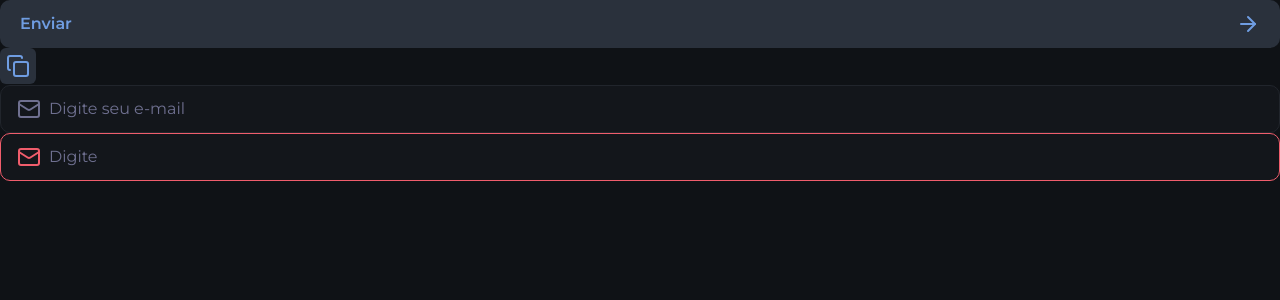
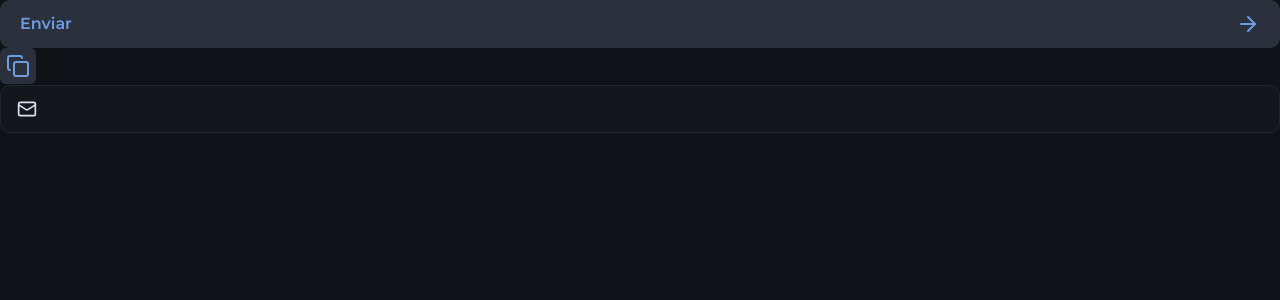
Before and after one commit to CaioLima96/nlwconnectJAN2025, a Next.js app: page / in a window 1280 px wide. Shown: the top 300 px of the page. Built offline with nearby package versions, Linux system fonts and the light colour scheme.

Commit message:
feito os componentes do input

```diff
--- a/src/app/page.tsx
+++ b/src/app/page.tsx
@@ -1,19 +1,11 @@
-import { ArrowRight, Copy } from 'lucide-react'
+import { ArrowRight, Copy, Mail } from 'lucide-react'
 import { Button } from "@/components/button";
 import { IconButton } from '@/components/icon-button';
-import { Input } from '../components/input';
+import { InputField, InputIcon, InputRoot } from '@/components/input';
 
 export default function Home() {
   return (
     <main>
-      {/* <div>Hello world!</div>
-
-      <h1 className="text-4xl font-semibold font-heading">Hello World</h1>
-
-      <Button text="Caio"/>
-      <Button text="NLW"/>
-      <Button text="Enviar"/> */}
-
       <Button type="submit">
         Enviar
         <ArrowRight/>
@@ -24,8 +16,14 @@ export default function Home() {
       </IconButton>
 
       <div>
-        <Input type='email' placeholder='Digite seu e-mail'/>
-        <Input type='email' placeholder='Digite' error/>
+        <InputRoot>
+          <InputIcon>
+            <Mail className='size-5'/>
+          </InputIcon>
+          <InputField>
+
+          </InputField>
+        </InputRoot>
       </div>
 
     </main>
--- a/src/components/input.tsx
+++ b/src/components/input.tsx
@@ -1,23 +1,67 @@
 import { ComponentProps } from "react";
-import { Mail } from 'lucide-react'
+// import { Mail } from 'lucide-react'
 
-interface InputProps extends ComponentProps<'input'>{
+// interface InputProps extends ComponentProps<'input'>{
+//     error?: boolean
+// }
+
+// export function Input({error = false, ...props}: InputProps) {
+//     return(
+//         <div
+//             data-error={error}
+//             className="group bg-gray-800 h-12 border border-gray-600 rounded-xl px-4 flex items-center gap-2 focus-within:border-gray-100 data-[error=true]:border-danger">
+//             <span
+//                 className="text-gray-400 group-focus-within:text-gray-100 group-[&:not(:has(input:placeholder-shown))]:text-gray-100 group-data-[error=true]:text-danger">
+//                 <Mail/>
+//             </span>
+//             <input
+//                 className="flex-1 outline-0 placeholder-gray-400"
+//                 {...props}
+//             />
+//         </div>
+//     )
+// }
+
+interface InputRootProps extends ComponentProps<'div'>{
     error?: boolean
 }
 
-export function Input({error = false, ...props}: InputProps) {
+export function InputRoot({error = false, ...props}: InputRootProps) {
     return(
+
         <div
             data-error={error}
-            className="group bg-gray-800 h-12 border border-gray-600 rounded-xl px-4 flex items-center gap-2 focus-within:border-gray-100 data-[error=true]:border-danger">
-            <span
-                className="text-gray-400 group-focus-within:text-gray-100 group-[&:not(:has(input:placeholder-shown))]:text-gray-100 group-data-[error=true]:text-danger">
-                <Mail/>
-            </span>
-            <input
-                className="flex-1 outline-0 placeholder-gray-400"
-                {...props}
-            />
-        </div>
+            className="group bg-gray-800 h-12 border border-gray-600 rounded-xl px-4 flex items-center gap-2 focus-within:border-gray-100 data-[error=true]:border-danger"
+            {...props}
+        />
+
     )
 }
+
+
+interface InputIconProps extends ComponentProps<'span'>{}
+
+export function InputIcon(props: InputIconProps) {
+    return(
+
+        <span
+            className="text-gray-400 group-focus-within:text-gray-100 group-[&:not(:has(input:placeholder-shown))]:text-gray-100 group-data-[error=true]:text-danger"
+            {...props}
+        />
+
+    )
+}
+
+
+interface InputFieldProps extends ComponentProps<'input'>{}
+
+export function InputField(props: InputFieldProps) {
+    return(
+
+        <input
+            className="flex-1 outline-0 placeholder-gray-400"
+            {...props}
+        />
+
+    )
+}
```
